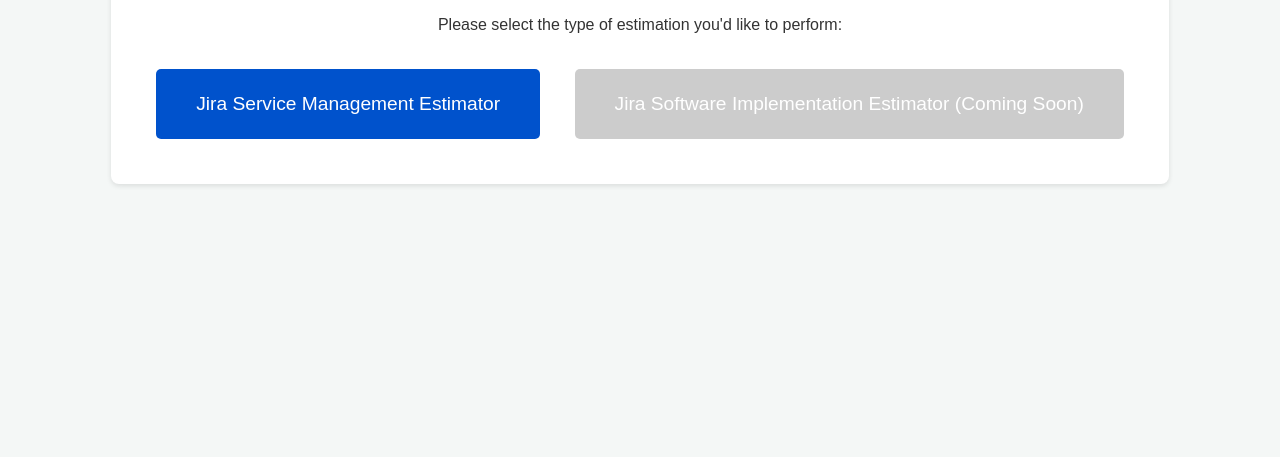
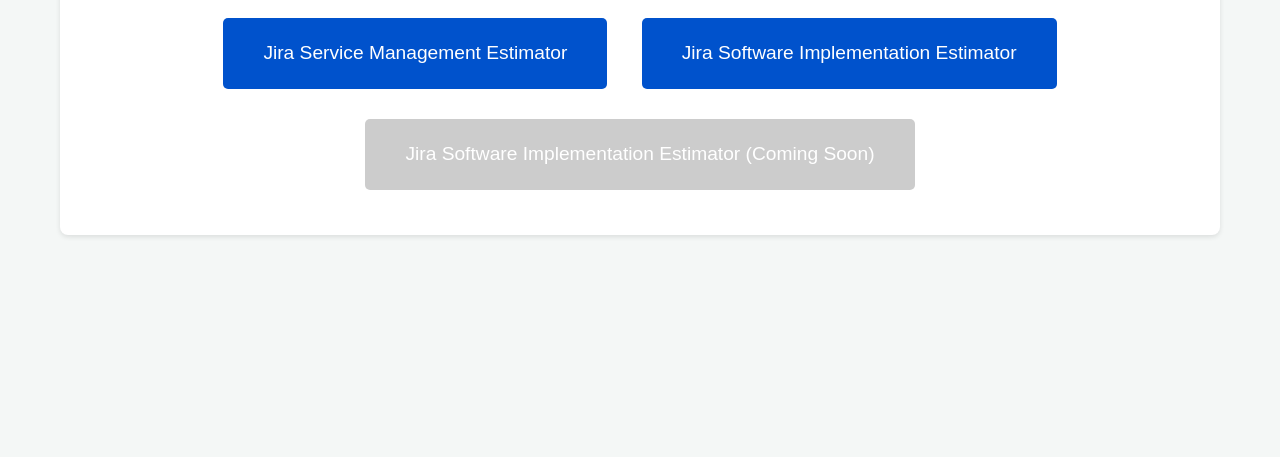
Before and after one commit to arutt99/Atlassian-pricing-estimator, a plain HTML site: page index.html in a window 1280 px wide. Shown: the part 383-840 px from the top of the page. Drawn offline with Linux system fonts and the light colour scheme.

Commit message:
Update index.html

```diff
--- a/index.html
+++ b/index.html
@@ -40,7 +40,7 @@
         <div class="estimator-buttons">
             <a href="jsm-estimator.html">Jira Service Management Estimator</a>
             <!-- When you build the Jira Software estimator, the link will look like this: -->
-            <!-- <a href="jira-software-estimator.html">Jira Software Implementation Estimator</a> -->
+            <a href="jira-software-estimator.html">Jira Software Implementation Estimator</a>
             <a href="#" style="background-color: #ccc; cursor: not-allowed;" title="Coming Soon!">Jira Software Implementation Estimator (Coming Soon)</a>
         </div>
     </div>
```
